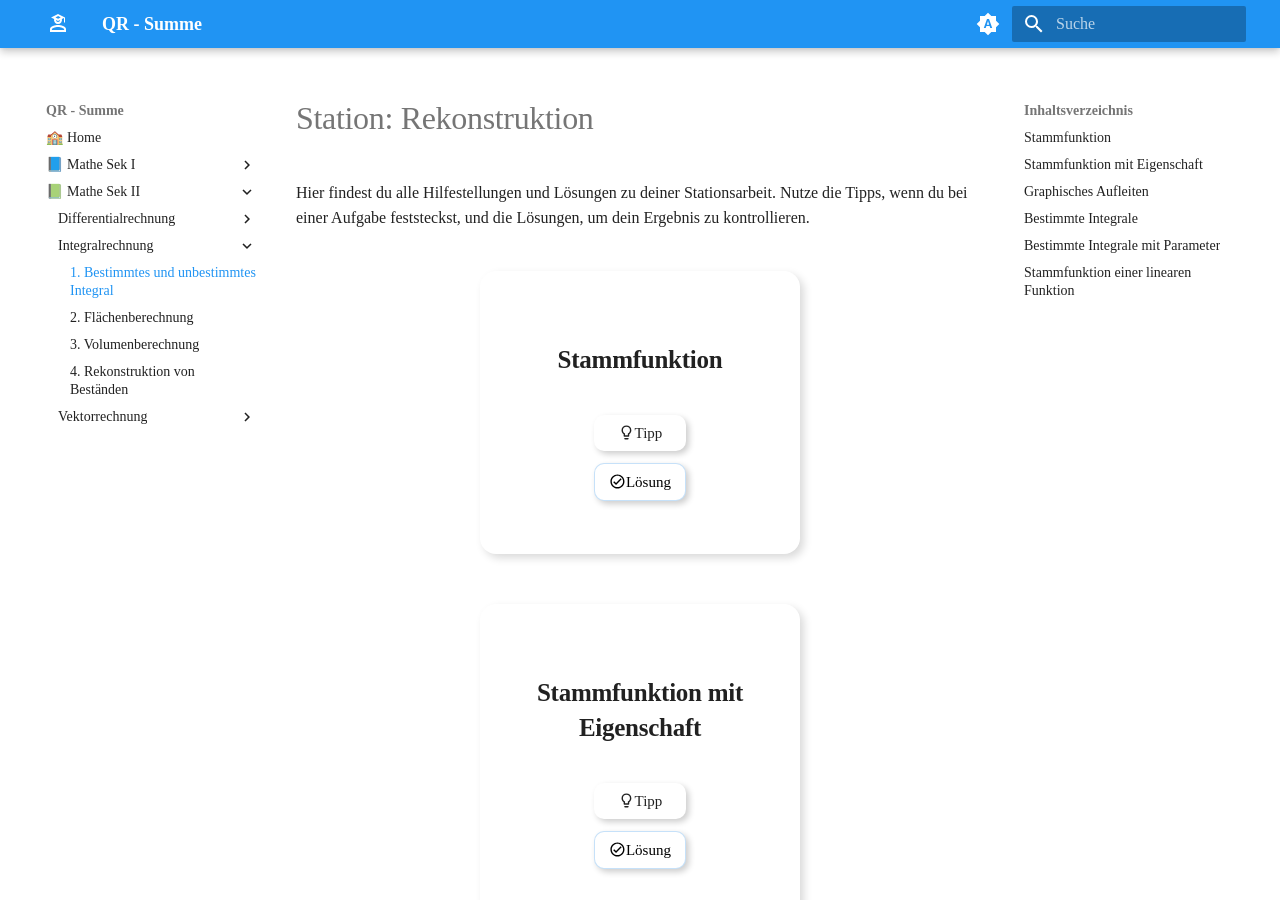
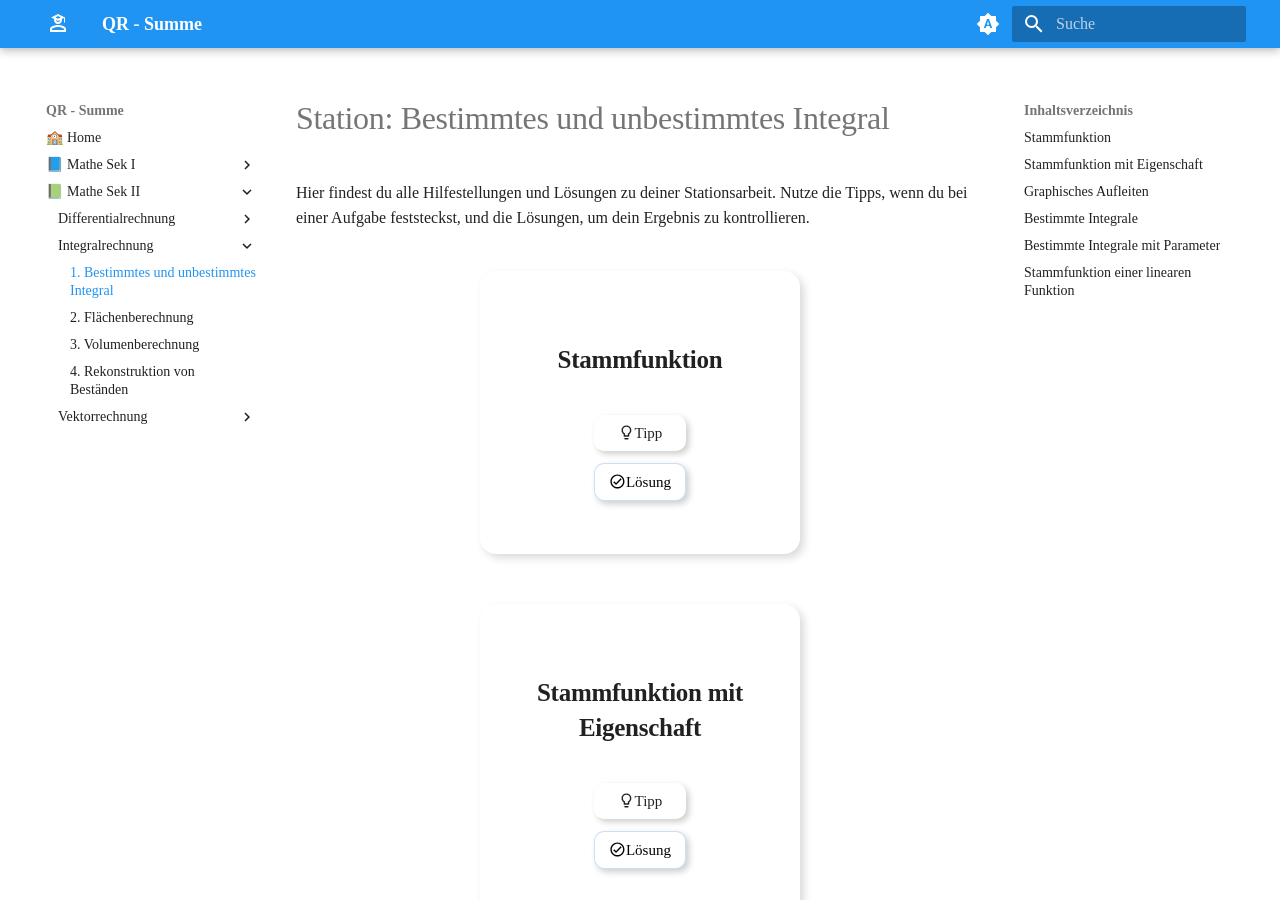
Before and after one commit to willipaufler/qr-edu, an MkDocs documentation site: the page built from docs/ma_sek_ii/int/basic/index.md, in a window 1280 px wide and 900 px high. Built offline with MkDocs 1.6.1 and Material for MkDocs 9.7.7, drawn with Linux system fonts in a browser that asks for light colours; some web fonts are replaced.

Commit message:
Überschrift korrigiert

```diff
--- a/docs/ma_sek_ii/int/basic/index.md
+++ b/docs/ma_sek_ii/int/basic/index.md
@@ -1,4 +1,4 @@
-# Station: Rekonstruktion
+# Station: Bestimmtes und unbestimmtes Integral
 
 Hier findest du alle Hilfestellungen und Lösungen zu deiner Stationsarbeit. Nutze die Tipps, wenn du bei einer Aufgabe feststeckst, und die Lösungen, um dein Ergebnis zu kontrollieren.
 
```
